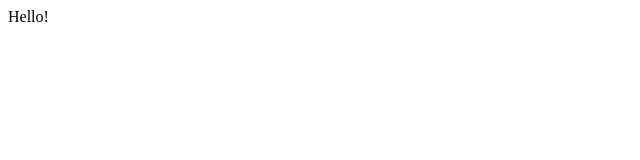
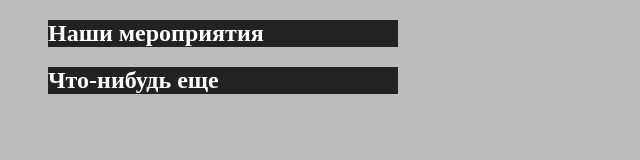
Before and after one commit to olga-sokol/bugs-bunny.by-1, a plain HTML site: page index.html in a window 1280 px wide. Shown: the whole page, without its empty margins (0-640 px from the left). Drawn offline with Linux system fonts and the light colour scheme.

Commit message:
head added

```diff
--- /dev/null
+++ b/file2.css
@@ -0,0 +1,16 @@
+body {
+    background-color: #bcbcbc;
+}
+
+.figure-style h1 {
+    width: 350px;
+    color: white;
+    background-color: #222222;
+
+}
+
+.figure-style h2 {
+    width: 350px;
+    color: white;
+    background-color: #222222;
+}
--- a/index.html
+++ b/index.html
@@ -1,13 +1,25 @@
 <!DOCTYPE html>
 <html lang="en">
 <head>
+    <link rel="stylesheet" href="file2.css">
     <meta charset="UTF-8">
     <meta name="viewport" content="width=device-width, initial-scale=1.0">
     <meta http-equiv="X-UA-Compatible" content="ie=edge">
     <title>Document</title>
 </head>
 <body>
-    Hello!
+    <header>
+
+    </header>
+
+    <article>
+        <figure>
+            <div class="figure-style">
+                <h1>Наши мероприятия</h1>
+                <h2>Что-нибудь еще</h2>
+            </div>
+        </figure>
+    </article>
 </body>
 
 </html>
```
